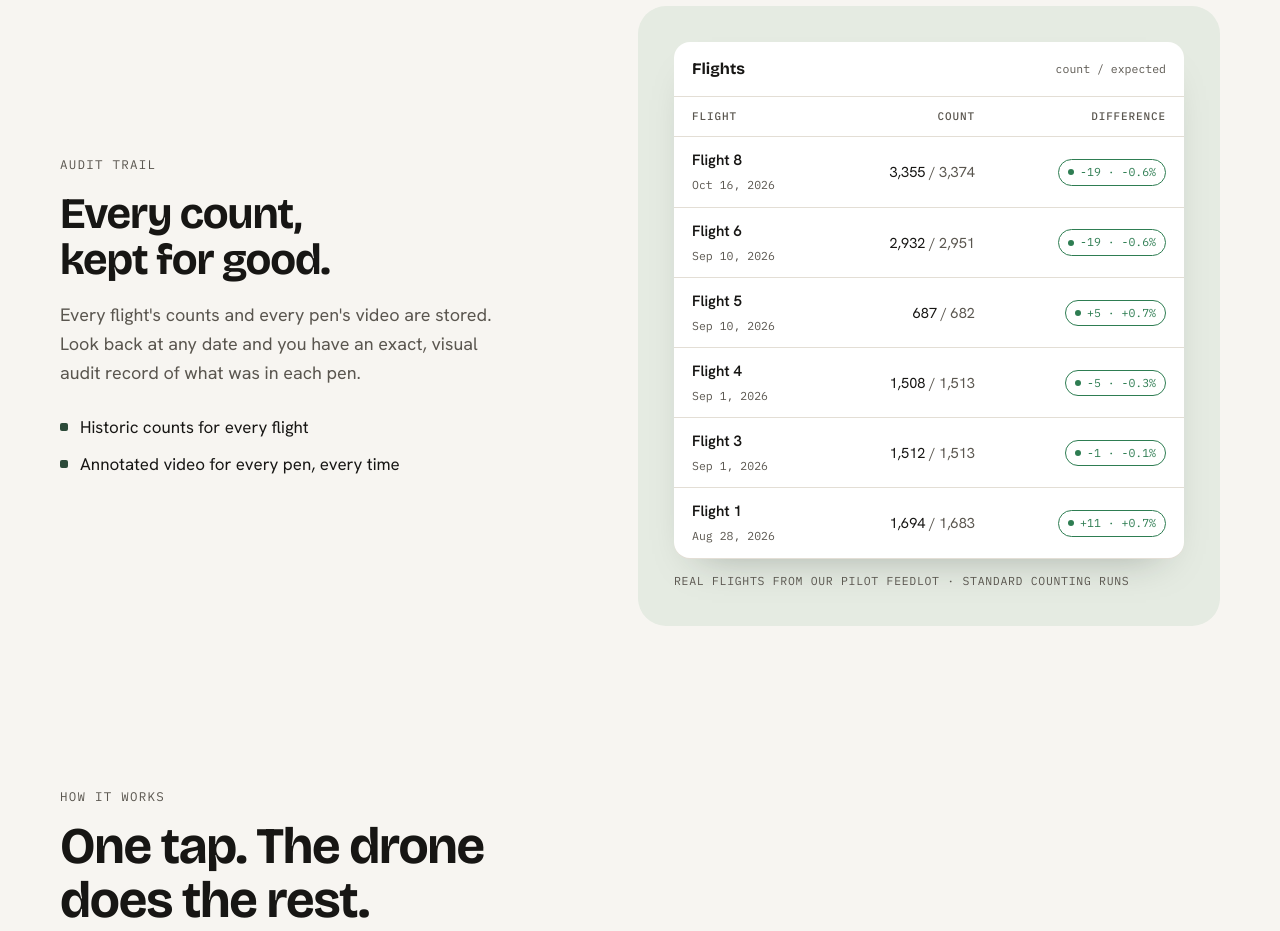
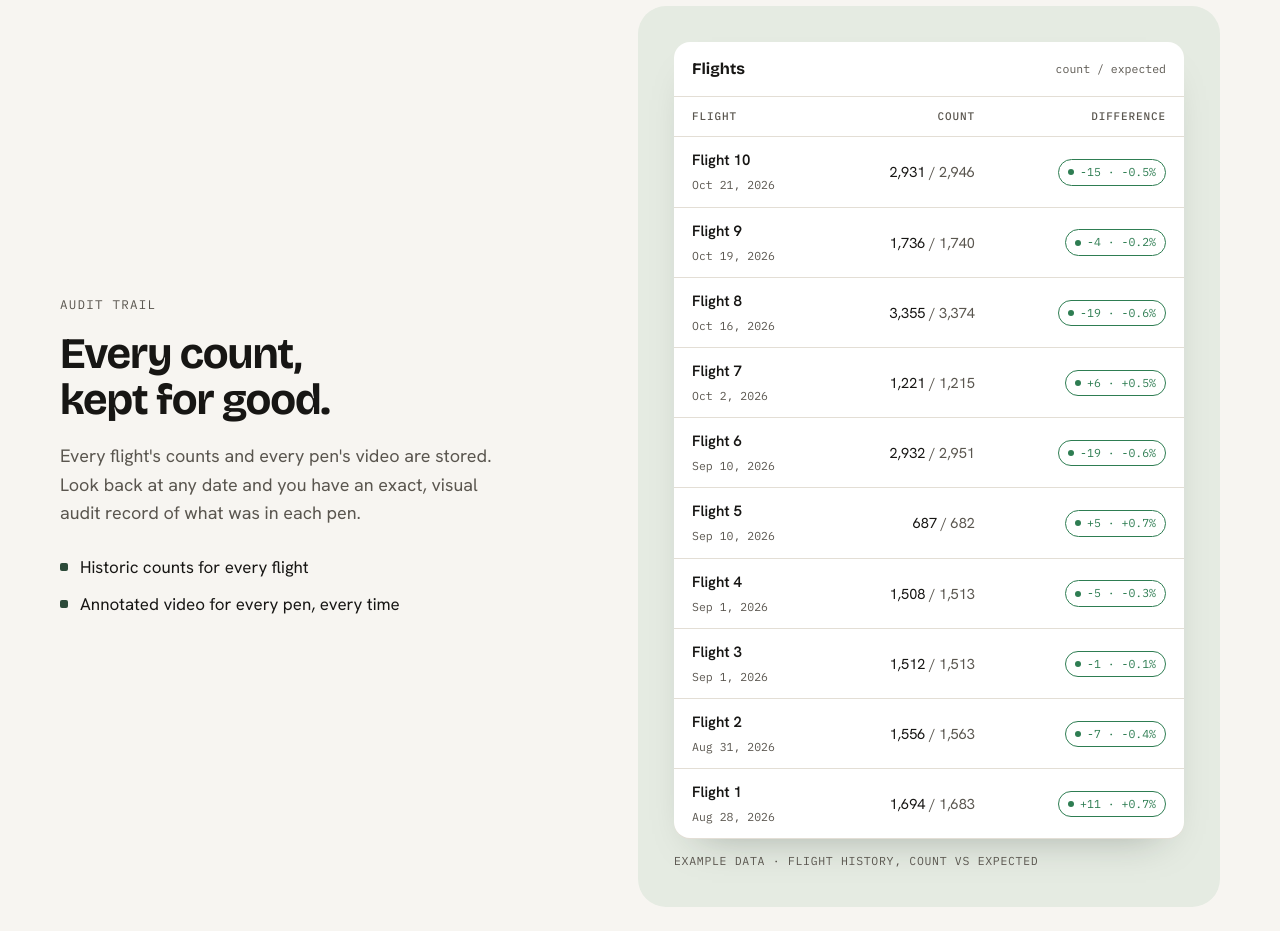
Before and after one commit to HeyOri/heelr, a plain HTML site: page index.html in a window 1280 px wide. Shown: the part 4480-5411 px from the top of the page. Drawn offline with nearby package versions, Linux system fonts and the light colour scheme; animation ran at ten frames a second.

Commit message:
Use example flight history in the audit trail section
Ten example flights, clearly labelled as example data.

Co-Authored-By: Claude Opus 5.5 <noreply@anthropic.com>
Claude-Session: https://claude.ai/code/session_0159iGNoViggGwUeZ8gqCsxq

```diff
--- a/index.html
+++ b/index.html
@@ -428,16 +428,20 @@ footer .brand span{font-size:22px}
             <table class="inv hist">
               <thead><tr><th>Flight</th><th class="n">Count</th><th class="n">Difference</th></tr></thead>
               <tbody>
+                <tr><td><b>Flight 10</b><small>Oct 21, 2026</small></td><td class="n">2,931 <span class="exp">/ 2,946</span></td><td class="n"><span class="chip ok">-15 · -0.5%</span></td></tr>
+                <tr><td><b>Flight 9</b><small>Oct 19, 2026</small></td><td class="n">1,736 <span class="exp">/ 1,740</span></td><td class="n"><span class="chip ok">-4 · -0.2%</span></td></tr>
                 <tr><td><b>Flight 8</b><small>Oct 16, 2026</small></td><td class="n">3,355 <span class="exp">/ 3,374</span></td><td class="n"><span class="chip ok">-19 · -0.6%</span></td></tr>
+                <tr><td><b>Flight 7</b><small>Oct 2, 2026</small></td><td class="n">1,221 <span class="exp">/ 1,215</span></td><td class="n"><span class="chip ok">+6 · +0.5%</span></td></tr>
                 <tr><td><b>Flight 6</b><small>Sep 10, 2026</small></td><td class="n">2,932 <span class="exp">/ 2,951</span></td><td class="n"><span class="chip ok">-19 · -0.6%</span></td></tr>
                 <tr><td><b>Flight 5</b><small>Sep 10, 2026</small></td><td class="n">687 <span class="exp">/ 682</span></td><td class="n"><span class="chip ok">+5 · +0.7%</span></td></tr>
                 <tr><td><b>Flight 4</b><small>Sep 1, 2026</small></td><td class="n">1,508 <span class="exp">/ 1,513</span></td><td class="n"><span class="chip ok">-5 · -0.3%</span></td></tr>
                 <tr><td><b>Flight 3</b><small>Sep 1, 2026</small></td><td class="n">1,512 <span class="exp">/ 1,513</span></td><td class="n"><span class="chip ok">-1 · -0.1%</span></td></tr>
+                <tr><td><b>Flight 2</b><small>Aug 31, 2026</small></td><td class="n">1,556 <span class="exp">/ 1,563</span></td><td class="n"><span class="chip ok">-7 · -0.4%</span></td></tr>
                 <tr><td><b>Flight 1</b><small>Aug 28, 2026</small></td><td class="n">1,694 <span class="exp">/ 1,683</span></td><td class="n"><span class="chip ok">+11 · +0.7%</span></td></tr>
               </tbody>
             </table>
           </div>
-          <figcaption class="cap">REAL FLIGHTS FROM OUR PILOT FEEDLOT · STANDARD COUNTING RUNS</figcaption>
+          <figcaption class="cap">EXAMPLE DATA · FLIGHT HISTORY, COUNT VS EXPECTED</figcaption>
         </figure>
       </div>
     </section>
```
